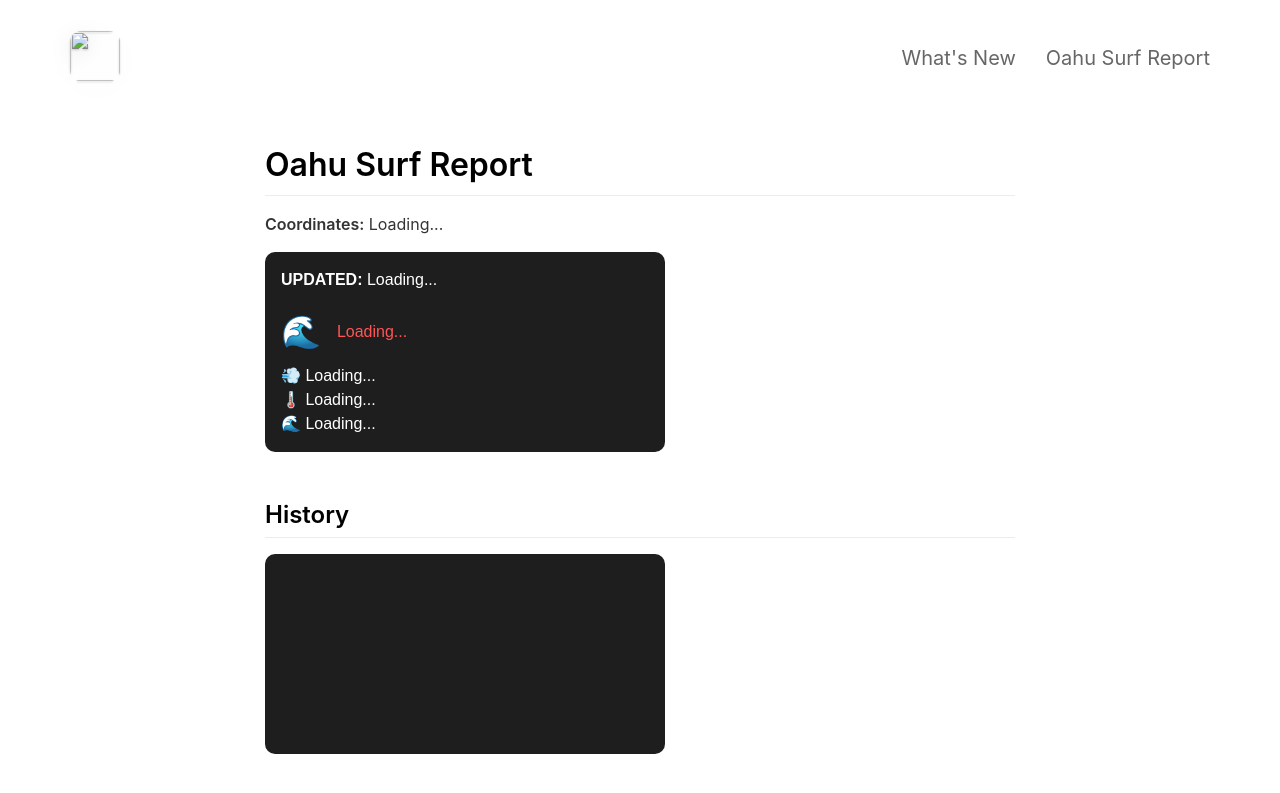
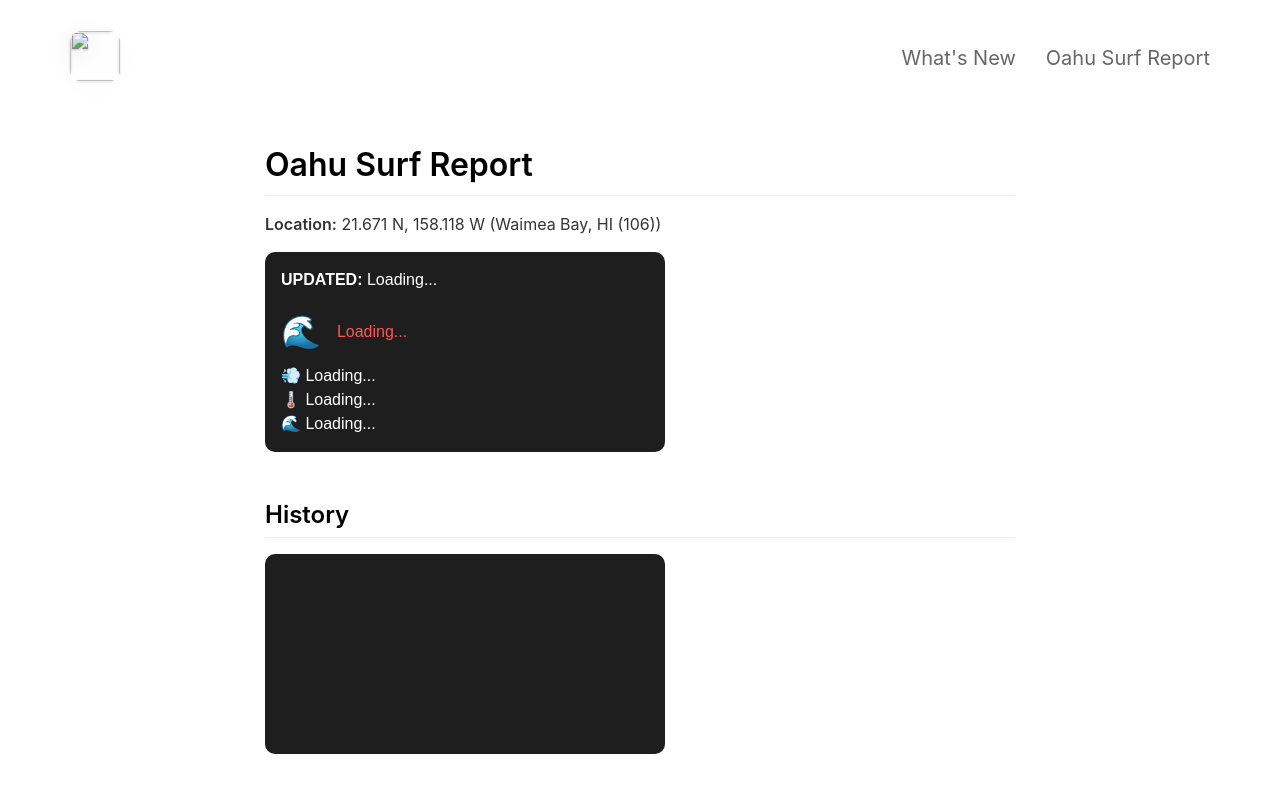
Before and after one commit to PPacie/buoywatch-web, a Jekyll site: the page built from _pages/oahusurfreport.md, in a window 1280 px wide. Shown: the top 793 px of the page. Built offline with Jekyll 4.4.1, drawn with Linux system fonts in a browser that asks for light colours; nearby versions of some CDN libraries; part of the change alters nothing that is shown.

Commit message:
Update page.

```diff
--- a/_pages/oahusurfreport.md
+++ b/_pages/oahusurfreport.md
@@ -4,8 +4,7 @@ title: Oahu Surf Report
 include_in_header: true
 include_in_footer: false
 ---
-
-<h1>{{ page.title }}</h1>
+<!-- <h1>{{ page.title }}</h1>
 <p><strong>Coordinates:</strong> <span id="buoy-coords">Loading...</span></p>
 
 <div id="buoy-data"
@@ -32,4 +31,74 @@ include_in_footer: false
 <canvas id="waveHistoryChart" width="400" height="200" style="background:#1e1e1e;border-radius:10px;"></canvas>
 
 <script src="https://cdn.jsdelivr.net/npm/chart.js"></script>
-<script src="/assets/js/buoy.js"></script>
+<script src="/assets/js/buoy.js"></script> -->
+
+<h1>Oahu Surf Report</h1>
+<p><strong>Location:</strong> 21.671 N, 158.118 W (Waimea Bay, HI (106))</p>
+
+<div id="latest-measure" style="background:#1e1e1e;padding:1em;border-radius:10px;color:white;max-width:400px;font-family:sans-serif;">
+  <p><strong>UPDATED:</strong> <span id="updated-time">Loading...</span></p>
+  <div style="display:flex;align-items:center;gap:1em;">
+    <span style="font-size:2em;">🌊</span>
+    <span id="wave-info" style="color:#f55;">Loading...</span>
+  </div>
+  <div style="margin-top:0.5em;">
+    💨 <span id="wind-info">Loading...</span><br>
+    🌡️ <span id="air-temp">Loading...</span><br>
+    🌊 <span id="water-temp">Loading...</span>
+  </div>
+</div>
+
+<h2 style="margin-top:2em;">History</h2>
+<canvas id="waveHistoryChart" width="400" height="200" style="background:#1e1e1e;border-radius:10px;"></canvas>
+
+<script src="https://cdn.jsdelivr.net/npm/chart.js"></script>
+<script>
+async function loadBuoyData() {
+  const res = await fetch('https://www.ndbc.noaa.gov/data/realtime2/51201.txt');
+  const text = await res.text();
+  const lines = text.trim().split('\n');
+  const header = lines[0].split(/\s+/);
+  const rows = lines.slice(2, 26).map(l => l.trim().split(/\s+/)); // 24 rows of data
+
+  const latest = rows[0];
+  const [YY, MM, DD, hh, mm, WDIR, WSPD, GST, WVHT, DPD, APD, MWD, PRES, ATMP, WTMP] = latest;
+
+  const time = `${MM}/${DD} ${hh}:${mm}`;
+  document.getElementById('updated-time').textContent = time;
+  document.getElementById('wave-info').textContent = `${WVHT}ft @ ${DPD}s - E ${MWD}°`;
+  document.getElementById('wind-info').textContent = `${WSPD} mph - E ${WDIR}°`;
+  document.getElementById('air-temp').textContent = `${ATMP}°F`;
+  document.getElementById('water-temp').textContent = `${WTMP}°F`;
+
+  // History Chart
+  const labels = rows.map(r => `${r[3]}:${r[4]}`); // hh:mm
+  const waveHeights = rows.map(r => parseFloat(r[8]));
+
+  new Chart(document.getElementById('waveHistoryChart'), {
+    type: 'bar',
+    data: {
+      labels: labels.reverse(),
+      datasets: [{
+        label: 'Wave Height (ft)',
+        data: waveHeights.reverse(),
+        backgroundColor: waveHeights.map(h => {
+          if (h >= 10) return '#f44336';     // red
+          if (h >= 8) return '#ff9800';      // orange
+          if (h >= 5) return '#ffeb3b';      // yellow
+          return '#4caf50';                  // green
+        })
+      }]
+    },
+    options: {
+      plugins: { legend: { display: false }},
+      scales: {
+        x: { ticks: { color: 'white' }},
+        y: { ticks: { color: 'white' }, beginAtZero: true }
+      }
+    }
+  });
+}
+
+loadBuoyData();
+</script>
```
